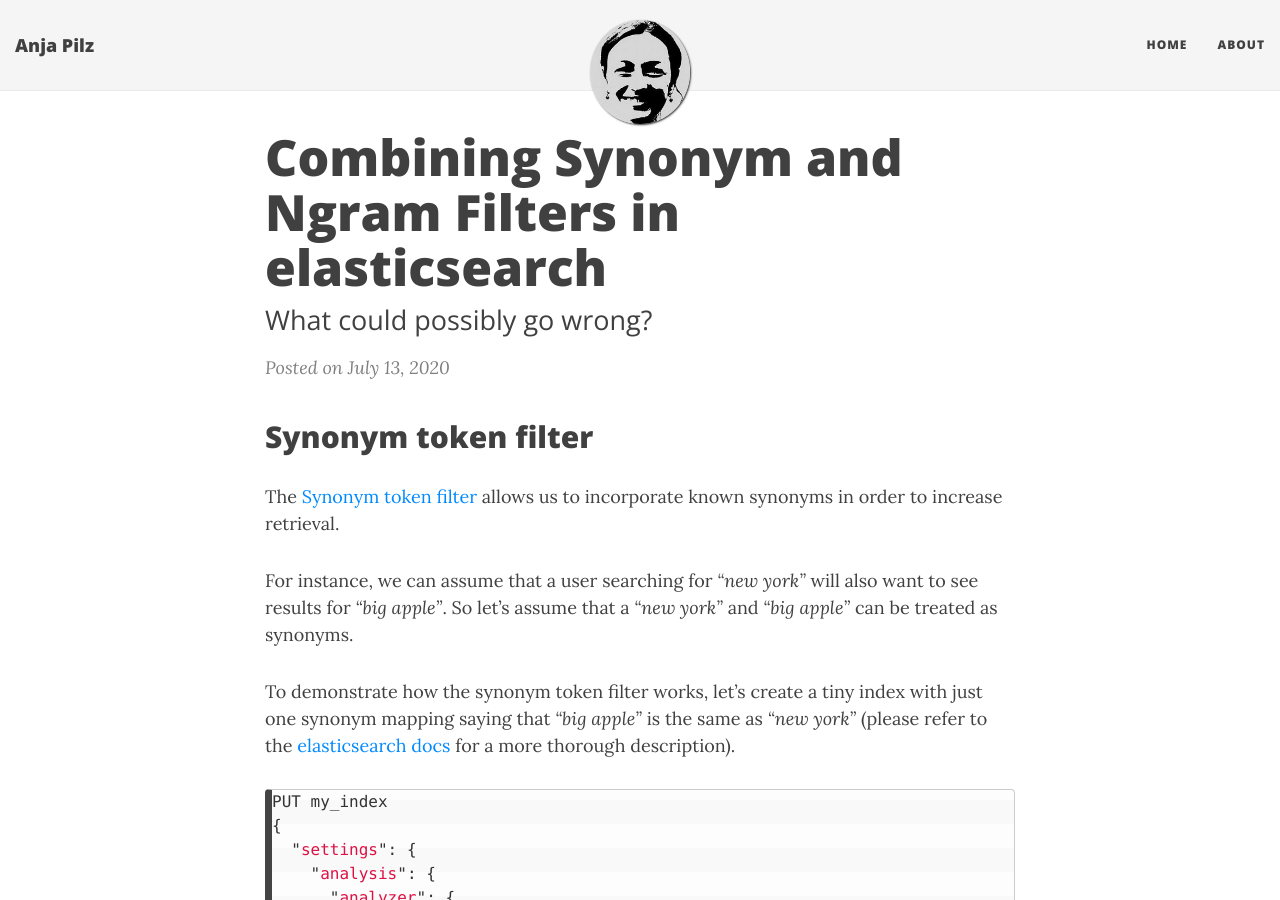
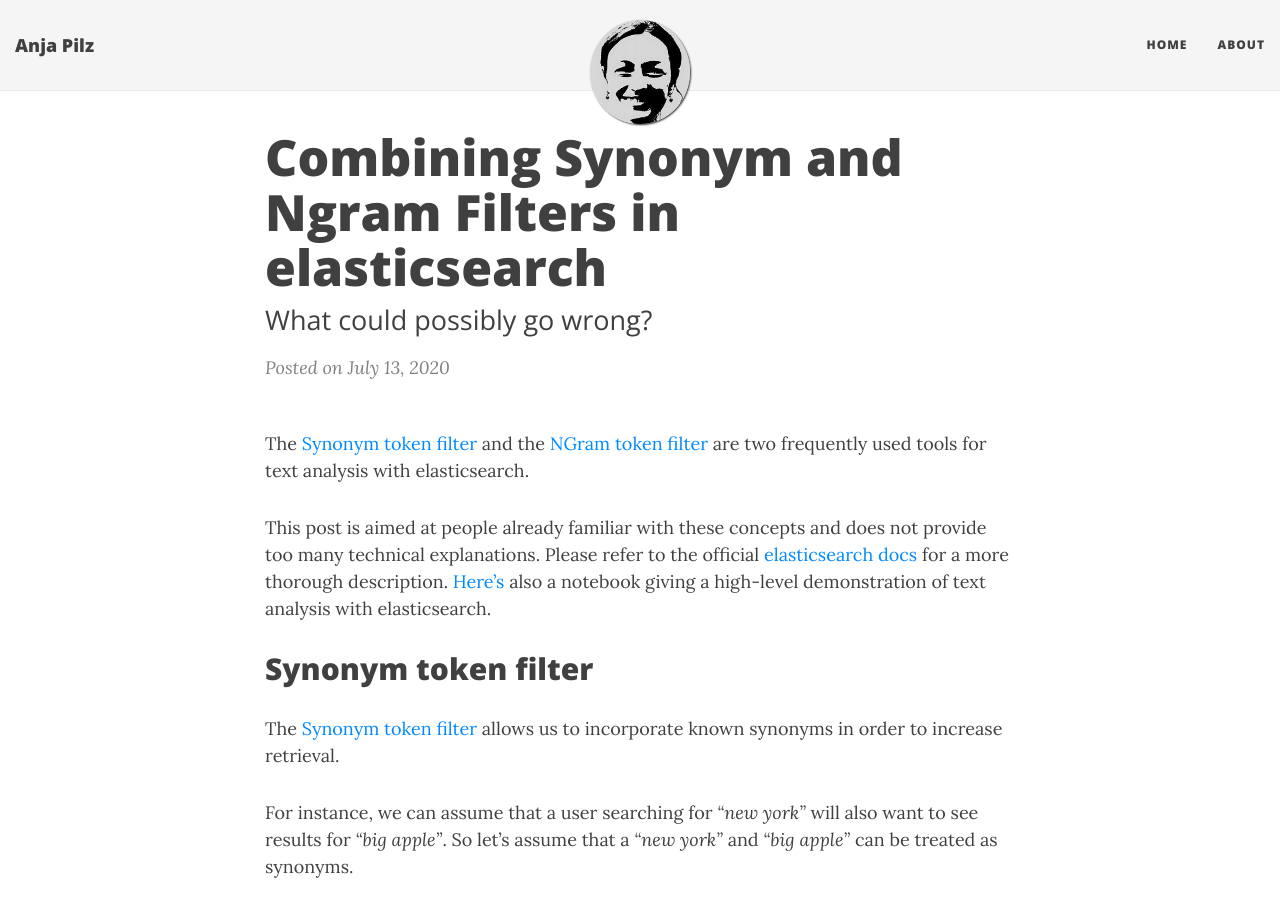
Before and after one commit to aplz/aplz.github.io, a Jekyll site: the page built from _posts/2020-07-13-ngram-synonym-filter.md, in a window 1280 px wide and 900 px high. Built offline with Jekyll 4.4.1, drawn with Linux system fonts in a browser that asks for light colours; nearby versions of some CDN libraries.

Commit message:
intro paragraph

```diff
--- a/_posts/2020-07-13-ngram-synonym-filter.md
+++ b/_posts/2020-07-13-ngram-synonym-filter.md
@@ -3,6 +3,10 @@ title: Combining Synonym and Ngram Filters in elasticsearch
 subtitle: What could possibly go wrong?
 date: "2020-07-13"
 ---
+The [Synonym token filter](https://www.elastic.co/guide/en/elasticsearch/reference/master/analysis-synonym-tokenfilter.html) and the [NGram token filter](https://www.elastic.co/guide/en/elasticsearch/reference/master/analysis-ngram-tokenfilter.html) are two frequently used tools for text analysis with elasticsearch.
+
+This post is aimed at people already familiar with these concepts and does not provide too many technical explanations. Please refer to the official [elasticsearch docs](https://www.elastic.co/guide/en/elasticsearch/reference/master/analysis-synonym-tokenfilter.html) for a more thorough description.
+[Here's](https://github.com/aplz/nlp_notebooks/blob/master/elasticsearch-nlp.ipynb) also a notebook giving a high-level demonstration of text analysis with elasticsearch.
 
 ## Synonym token filter
 The [Synonym token filter](https://www.elastic.co/guide/en/elasticsearch/reference/master/analysis-synonym-tokenfilter.html) allows us to incorporate known synonyms in order to increase retrieval.
```
Also changed, not shown: other parts of _posts/2020-07-13-ngram-synonym-filter.md (+1 -1 lines).
